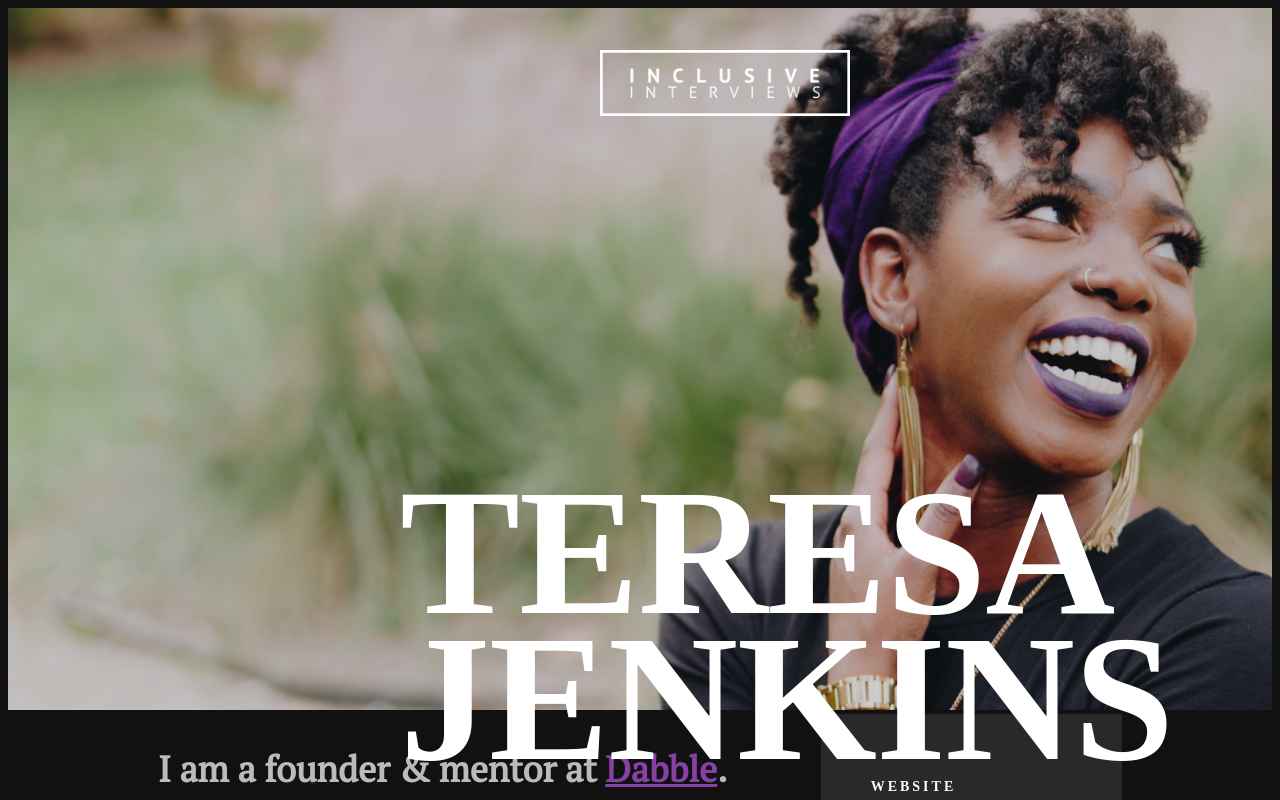
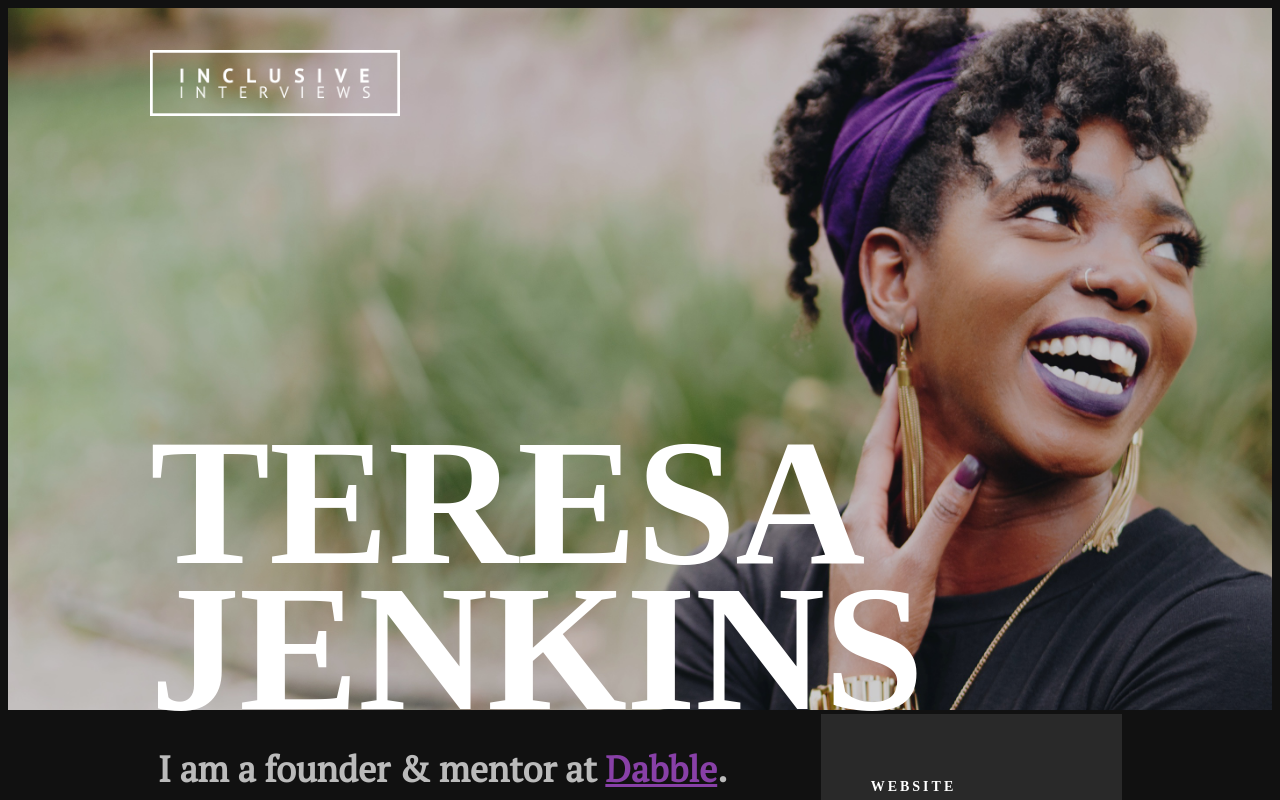
Before and after one commit to codenamesen/InclusiveInterviews, a plain HTML site: page index.html in a window 1280 px wide. Shown: the top 800 px of the page. Drawn offline with Linux system fonts and the light colour scheme; a web font is replaced by a local one.

Commit message:
Last step completed

```diff
--- a/style.css
+++ b/style.css
@@ -24,14 +24,14 @@ a {
 .logo {
   position: absolute;
   top: 50px;
-  left: 600px;
+  left: 150px;
   width: 250px;
 }
 
 .teresa-jenkins {
   position: absolute;
-  top: 300px;
-  left: 400px;
+  top: 250px;
+  left: 150px;
   color: #FFFFFF;
   font-family: "PT Sans";
   font-weight: bold;
@@ -48,6 +48,7 @@ a {
   grid-column-gap: 30px;
   margin-left: 150px;
   margin-right: 150px;
+  overflow: hidden;
 }
 
 
```
